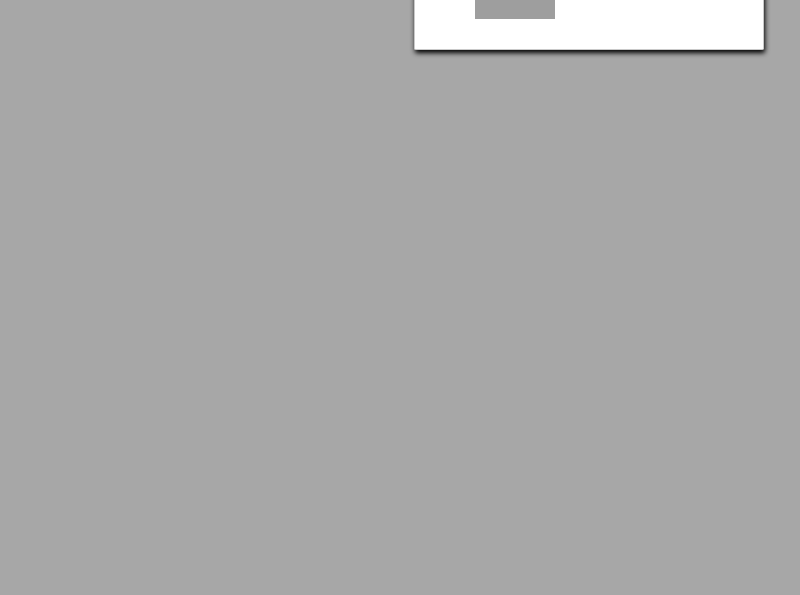
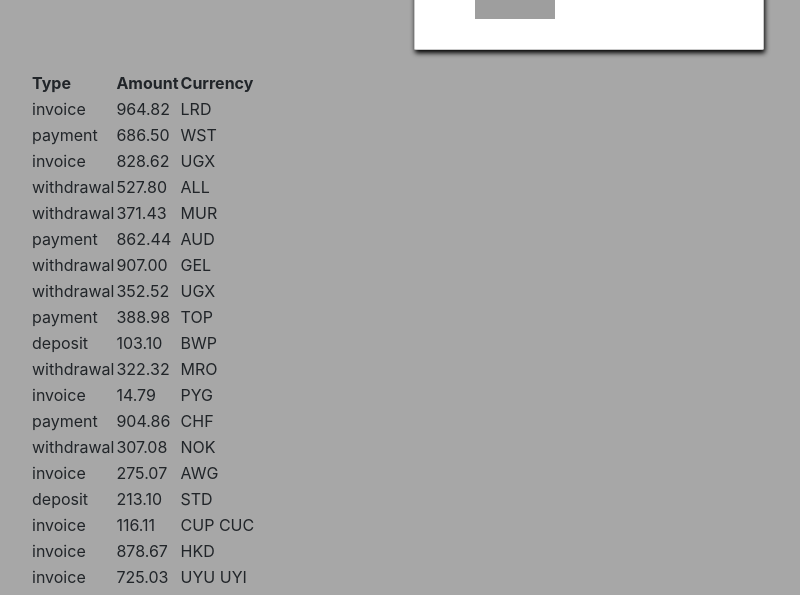
Before and after one commit to sasholk/react-hw, a React (Create React App) app in the folder react-hw-components/: page / in a window 1280 px wide. Shown: the part 1222-1817 px from the top of the page, without its empty margins (51-851 px from the left). Before the commit the page ends 1292 px from the top, so only its background shows below. Built offline with nearby package versions, Linux system fonts and the light colour scheme; grey boxes are pictures that could not be loaded.

Commit message:
added comp Transaction

```diff
--- /dev/null
+++ b/react-hw-components/src/assets/transactions.json
@@ -0,0 +1,122 @@
+[
+  {
+    "id": "1e0700a2-5183-4291-85cc-2065a036a683",
+    "type": "invoice",
+    "amount": "964.82",
+    "currency": "LRD"
+  },
+  {
+    "id": "a30f821b-4d25-4ff0-abdd-e340b3f0dd2b",
+    "type": "payment",
+    "amount": "686.50",
+    "currency": "WST"
+  },
+  {
+    "id": "44dca67a-8e5a-4798-bf8e-b15efd4e1abd",
+    "type": "invoice",
+    "amount": "828.62",
+    "currency": "UGX"
+  },
+  {
+    "id": "ea8ed3dc-2b68-4a53-905a-53ecb0adef33",
+    "type": "withdrawal",
+    "amount": "527.80",
+    "currency": "ALL"
+  },
+  {
+    "id": "ea76146a-0b00-4b80-bc02-a8c822176712",
+    "type": "withdrawal",
+    "amount": "371.43",
+    "currency": "MUR"
+  },
+  {
+    "id": "63ca02f9-d637-46b5-9237-f3b24425e029",
+    "type": "payment",
+    "amount": "862.44",
+    "currency": "AUD"
+  },
+  {
+    "id": "ed0263e8-59a5-4bf1-87e0-2bb88e53dc34",
+    "type": "withdrawal",
+    "amount": "907.00",
+    "currency": "GEL"
+  },
+  {
+    "id": "6013bad0-750c-4691-8bc2-d8f2b43969c4",
+    "type": "withdrawal",
+    "amount": "352.52",
+    "currency": "UGX"
+  },
+  {
+    "id": "252c7be4-8b06-4fa7-8d42-61fb835b70d5",
+    "type": "payment",
+    "amount": "388.98",
+    "currency": "TOP"
+  },
+  {
+    "id": "4eaab41b-b967-40ac-82ed-85fc66f646f1",
+    "type": "deposit",
+    "amount": "103.10",
+    "currency": "BWP"
+  },
+  {
+    "id": "9648a350-8469-42d5-8bf3-18090de5fe67",
+    "type": "withdrawal",
+    "amount": "322.32",
+    "currency": "MRO"
+  },
+  {
+    "id": "9c5c25fb-1a95-4b2f-8d1f-4c4426d677cc",
+    "type": "invoice",
+    "amount": "14.79",
+    "currency": "PYG"
+  },
+  {
+    "id": "43ef232c-80e9-4d6f-b48a-b22405620de3",
+    "type": "payment",
+    "amount": "904.86",
+    "currency": "CHF"
+  },
+  {
+    "id": "5161682e-e620-4019-ab0a-24ceb10fbd20",
+    "type": "withdrawal",
+    "amount": "307.08",
+    "currency": "NOK"
+  },
+  {
+    "id": "7b119d71-42e6-4c42-a141-6818b07bb9ff",
+    "type": "invoice",
+    "amount": "275.07",
+    "currency": "AWG"
+  },
+  {
+    "id": "a4f65722-65c4-4c28-b1f4-b8ed988bb205",
+    "type": "deposit",
+    "amount": "213.10",
+    "currency": "STD"
+  },
+  {
+    "id": "c6e5784b-0ca3-48d6-86e5-b5128af5a523",
+    "type": "invoice",
+    "amount": "116.11",
+    "currency": "CUP CUC"
+  },
+  {
+    "id": "c9ebed6a-3a02-4b49-ac0d-0534b51f2bfd",
+    "type": "invoice",
+    "amount": "878.67",
+    "currency": "HKD"
+  },
+  {
+    "id": "a4a98b0e-b22c-438b-9f83-de2df52110c8",
+    "type": "invoice",
+    "amount": "725.03",
+    "currency": "UYU UYI"
+  },
+  {
+    "id": "b39bfa7a-0166-4c47-94d6-87d20590f746",
+    "type": "payment",
+    "amount": "405.45",
+    "currency": "MDL"
+  }
+]
--- a/react-hw-components/src/components/App.jsx
+++ b/react-hw-components/src/components/App.jsx
@@ -3,6 +3,7 @@
 import { Profile } from "./Profile/Profile";
 import { Statistics } from "./Statistics/Statistics";
 import { FriendList } from "./FriendList/FriendList";
+import { TransactionHistory } from "./TransactionHistory/TransactionHistory";
 
 export const App = () => {
     return (
@@ -10,6 +11,7 @@
             <Profile />
             <Statistics />
             <FriendList />
+            <TransactionHistory />
         </div>
     );
 };
--- /dev/null
+++ b/react-hw-components/src/components/TransactionHistory/TransactionHistory.jsx
@@ -0,0 +1,31 @@
+import React from "react";
+
+import transactions from "../../assets/transactions.json";
+
+import { TransactionItem } from "./TransactionItem";
+
+export const TransactionHistory = () => {
+    return (
+        <table class="transaction-history">
+            <thead>
+                <tr>
+                    <th>Type</th>
+                    <th>Amount</th>
+                    <th>Currency</th>
+                </tr>
+            </thead>
+
+            <tbody>
+                {transactions.map(({ id, type, amount, currency }) => (
+                    <TransactionItem
+                        key={id}
+                        type={type}
+                        amount={amount}
+                        currency={currency}
+                    />
+                ))}
+
+            </tbody>
+        </table>
+    );
+};
--- /dev/null
+++ b/react-hw-components/src/components/TransactionHistory/TransactionItem.jsx
@@ -0,0 +1,11 @@
+import React from "react";
+
+export const TransactionItem = ({ type, amount, currency }) => {
+    return (
+        <tr>
+            <td>{type}</td>
+            <td>{amount}</td>
+            <td>{currency}</td>
+        </tr>
+    );
+};
```
